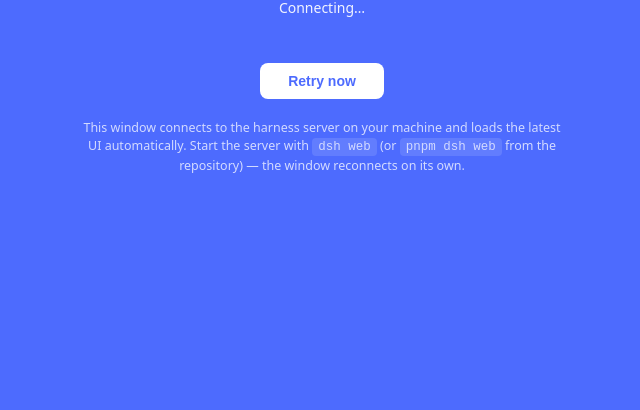
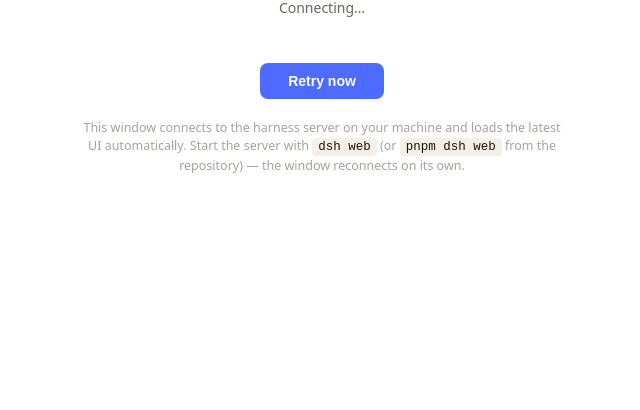
Before and after one commit to MoeyME/dsh-desktop, an Electron app: page splash/index.html in a window 1400 px wide. Shown: the part 390-800 px from the top of the page, without its empty margins (378-1018 px from the left). Drawn offline with Linux system fonts and the light colour scheme; no server answers.

Commit message:
Black-on-white whale icon: app icon, splash pages, v0.1.2

```diff
--- a/package.json
+++ b/package.json
@@ -1,7 +1,7 @@
 {
   "name": "dsh-desktop",
   "productName": "DeepSeek Harness",
-  "version": "0.1.1",
+  "version": "0.1.2",
   "description": "Desktop shell for the locally-run DeepSeek Harness Web GUI — always loads the latest UI from the local harness server, so updates need no reinstall.",
   "author": "moey",
   "license": "MIT",
--- a/splash/index.html
+++ b/splash/index.html
@@ -7,8 +7,8 @@
     <style>
       html, body { margin: 0; padding: 0; height: 100%; }
       body {
-        background: #4d6bfe;
-        color: #fff;
+        background: #ffffff;
+        color: #1a1410;
         font-family: system-ui, -apple-system, "Segoe UI", sans-serif;
         display: flex;
         align-items: center;
@@ -18,11 +18,11 @@
       .card { text-align: center; max-width: 480px; padding: 24px; }
       img.logo { width: 96px; height: 96px; }
       h1 { font-size: 26px; font-weight: 600; margin: 20px 0 8px; letter-spacing: 0.2px; }
-      p.status { font-size: 14px; line-height: 1.5; opacity: 0.92; margin: 0 0 24px; min-height: 42px; }
-      p.hint { font-size: 12.5px; opacity: 0.75; margin-top: 20px; line-height: 1.5; }
-      code { background: rgba(255, 255, 255, 0.16); padding: 2px 6px; border-radius: 4px; }
+      p.status { font-size: 14px; line-height: 1.5; color: #6b655e; margin: 0 0 24px; min-height: 42px; }
+      p.hint { font-size: 12.5px; color: #a8a29e; margin-top: 20px; line-height: 1.5; }
+      code { background: #f4efe7; padding: 2px 6px; border-radius: 4px; color: #1a1410; }
       button {
-        background: #fff; color: #4d6bfe; border: none; border-radius: 8px;
+        background: #4d6bfe; color: #fff; border: none; border-radius: 8px;
         font-size: 14px; font-weight: 600; padding: 10px 28px; cursor: pointer;
       }
       button:hover { opacity: 0.92; }
```
Also changed, not shown: splash/update.html (+5 -5 lines), tools/render-icons.mjs (+8 -6 lines), README.md, build/icon.png, splash/logo.png, 1 other file.
